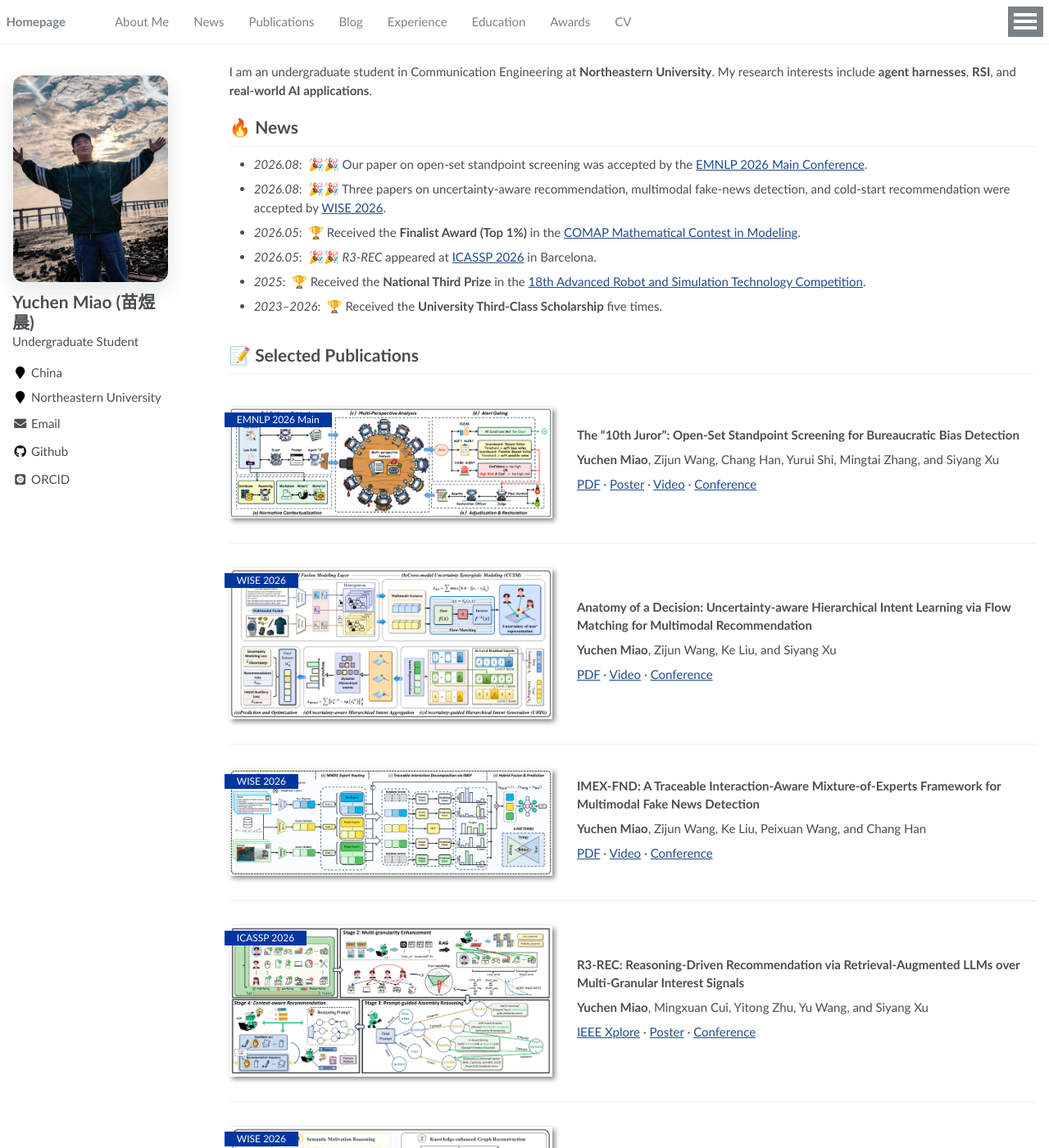
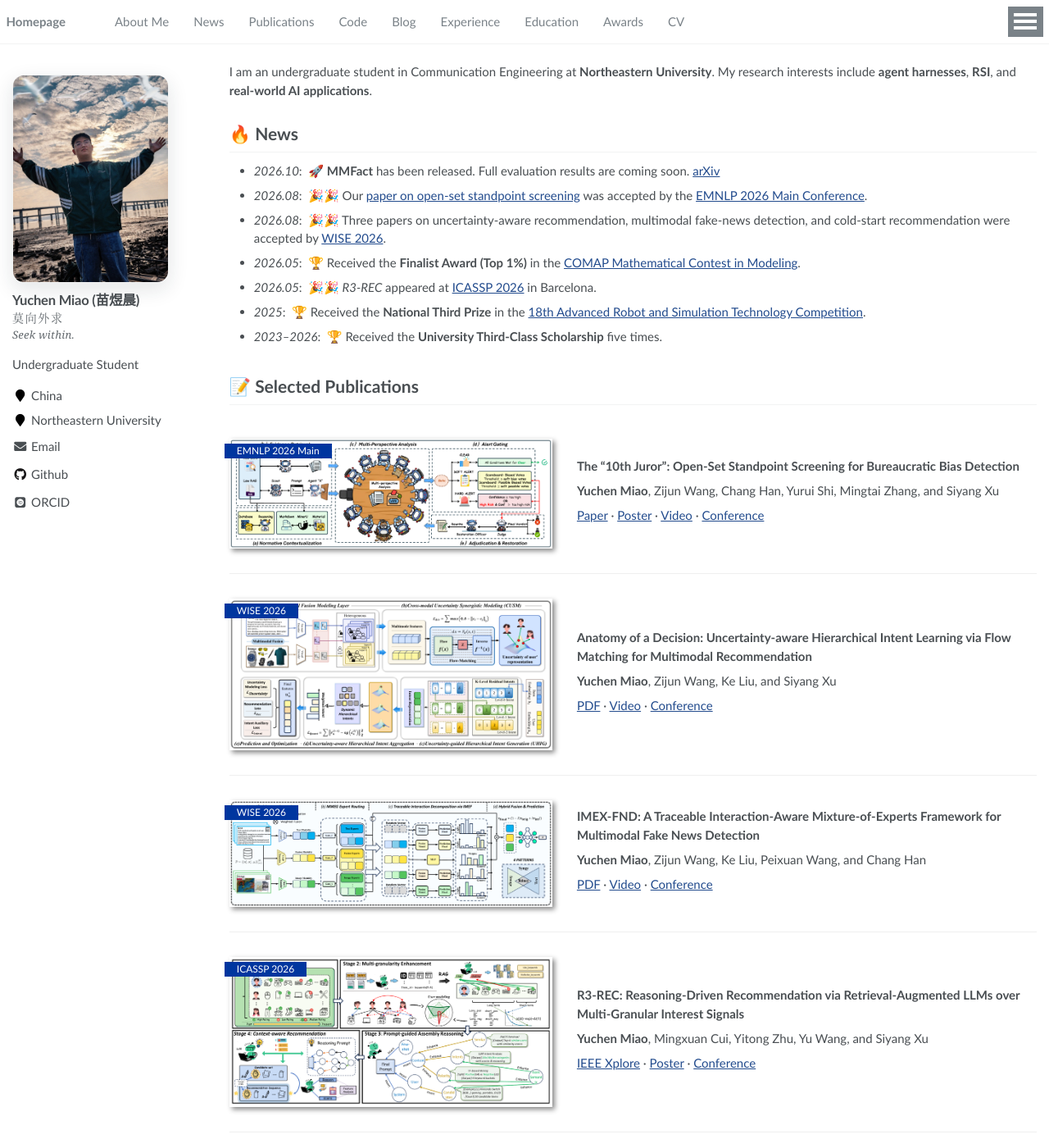
Before and after one commit to yuchenmiao04/yuchenmiao04.github.io, a Jekyll site: the page built from _pages/about.md, in a window 1280 px wide and 1400 px high. Shown: the whole window at 82% size. Built offline with Jekyll 4.4.1, drawn with Linux system fonts in a browser that asks for light colours; some web fonts are replaced; formulas are drawn with MathJax 3; some of the changed text lies outside the part shown.

Commit message:
Update profile, add MMFact resources, and refresh CV

```diff
--- a/_data/navigation.yml
+++ b/_data/navigation.yml
@@ -8,6 +8,9 @@
 
   - title: "Publications"
     url: "/#publications"
+
+  - title: "Code"
+    url: "/#code"
 
   - title: "Blog"
     url: "/blog/"
@@ -22,4 +25,4 @@
     url: "/#awards"
 
   - title: "CV"
-    url: "/files/CV.pdf?v=acb35619"
+    url: "/files/CV.pdf?v=c96be493"
--- a/_includes/author-profile.html
+++ b/_includes/author-profile.html
@@ -10,6 +10,7 @@
 
   <div class="author__content">
     <h3 class="author__name">{{ author.name }}</h3>
+    <p class="author__motto"><span lang="zh-CN">莫向外求</span><span lang="en">Seek within.</span></p>
     {% if author.bio %}<p class="author__bio">{{ author.bio }}</p>{% endif %}
   </div>
 
--- a/_pages/about.md
+++ b/_pages/about.md
@@ -12,9 +12,12 @@
 
 I am an undergraduate student in Communication Engineering at **Northeastern University**. My research interests include **agent harnesses**, **RSI**, and **real-world AI applications**.
 
+<span class='anchor' id='news'></span>
+
 # 🔥 News
 
-- *2026.08*: &nbsp;🎉🎉 Our paper on open-set standpoint screening was accepted by the [EMNLP 2026 Main Conference](https://2026.emnlp.org/).
+- *2026.10*: &nbsp;🚀 **MMFact** has been released. Full evaluation results are coming soon. [arXiv](https://arxiv.org/abs/2610.34162)
+- *2026.08*: &nbsp;🎉🎉 Our [paper on open-set standpoint screening](https://aclanthology.org/2026.emnlp-main.547/) was accepted by the [EMNLP 2026 Main Conference](https://2026.emnlp.org/).
 - *2026.08*: &nbsp;🎉🎉 Three papers on uncertainty-aware recommendation, multimodal fake-news detection, and cold-start recommendation were accepted by [WISE 2026](https://conferences.sigappfr.org/wise2026/).
 - *2026.05*: &nbsp;🏆 Received the **Finalist Award (Top 1%)** in the [COMAP Mathematical Contest in Modeling](https://www.comap.org/contests/mcm-icm).
 - *2026.05*: &nbsp;🎉🎉 *R3-REC* appeared at [ICASSP 2026](https://2026.ieeeicassp.org/) in Barcelona.
@@ -32,7 +35,7 @@
 
 **Yuchen Miao**, Zijun Wang, Chang Han, Yurui Shi, Mingtai Zhang, and Siyang Xu
 
-[PDF](/files/emnlp-10th-juror.pdf) · [Poster](/files/emnlp-10th-juror-poster.pdf) · [Video](https://www.bilibili.com/video/BV1QHHC6YEsH/) · [Conference](https://2026.emnlp.org/)
+[Paper](https://aclanthology.org/2026.emnlp-main.547/) · [Poster](/files/emnlp-10th-juror-poster.pdf) · [Video](https://www.bilibili.com/video/BV1QHHC6YEsH/) · [Conference](https://2026.emnlp.org/)
 </div>
 </div>
 
@@ -87,6 +90,12 @@
 - **Universal Refinement without Interaction: Order-Optimal 1-Bit Mean Estimation.** **Yuchen Miao.** 2026. [arXiv](https://arxiv.org/abs/2607.24358)
 - **Sharp Root Anti-Concentration via Projective Incidence and Ordered Root Laws.** Zijun Wang, **Yuchen Miao**, Yifan Hu, and Huanmin Liu. 2026. [arXiv](https://arxiv.org/abs/2608.01670)
 
+<span class='anchor' id='code'></span>
+
+# 🛠 Code
+
+- **[MMFact](https://github.com/yuchenmiao04/MMFact)** — A unified toolbox for MultiModal misinformation detection.
+
 <span class='anchor' id='experience'></span>
 
 # 💻 Research & Experience
--- a/_sass/_sidebar.scss
+++ b/_sass/_sidebar.scss
@@ -135,11 +135,42 @@
 }
 
 .sidebar .author__name {
-  @include breakpoint($medium) {
-    font-size: $type-size-3;
+  font-family: $sans-serif;
+  font-size: 15px;
+  line-height: 1.4;
+  letter-spacing: -0.015em;
+
+  @include breakpoint($large) {
+    font-size: clamp(14px, 1.3vw, 17px);
   }
-  font-family: $sans-serif;
-  font-size: $type-size-4;
+}
+
+.sidebar .author__motto {
+  margin: 8px 0 0;
+  color: mix(#000, $gray, 20%);
+  font-size: 13px;
+  line-height: 1.6;
+
+  span {
+    display: block;
+  }
+
+  span[lang="zh-CN"] {
+    font-family: "Songti SC", STSong, "Noto Serif CJK SC", serif;
+    font-size: 14px;
+    letter-spacing: 0.12em;
+  }
+
+  span[lang="en"] {
+    font-family: Baskerville, Georgia, serif;
+    font-style: italic;
+    letter-spacing: 0.02em;
+  }
+
+  @include breakpoint($large) {
+    margin-top: -2px;
+    margin-bottom: 14px;
+  }
 }
 
 .author__bio {
@@ -274,3 +305,42 @@
     display: none;
   }
 }
+
+@media (max-width: 924.98px) {
+  .profile_box {
+    display: grid;
+    grid-template-columns: 75px minmax(0, 1fr);
+    grid-template-areas: "avatar content" "avatar links";
+    column-gap: 12px;
+    row-gap: 8px;
+    align-items: start;
+  }
+
+  .profile_box > .author__avatar {
+    grid-area: avatar;
+  }
+
+  .author__content {
+    grid-area: content;
+    min-width: 0;
+    padding-left: 0;
+  }
+
+  .sidebar .author__name {
+    max-width: 100%;
+    white-space: nowrap;
+    overflow: hidden;
+    text-overflow: ellipsis;
+  }
+
+  .author__urls-wrapper {
+    grid-area: links;
+    display: block;
+    min-width: 0;
+    margin-left: 0;
+  }
+
+  .author__urls_sm {
+    padding: 0;
+  }
+}
```
Also changed, not shown: 1 other file.
